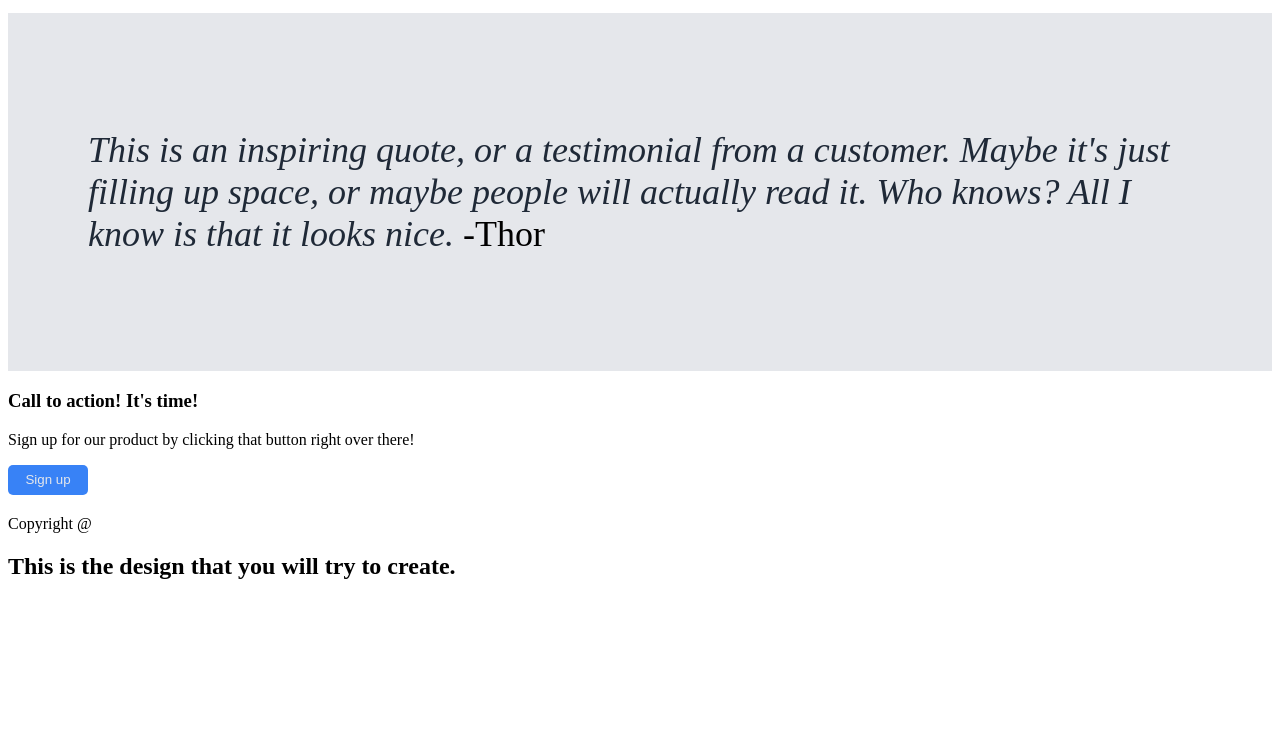
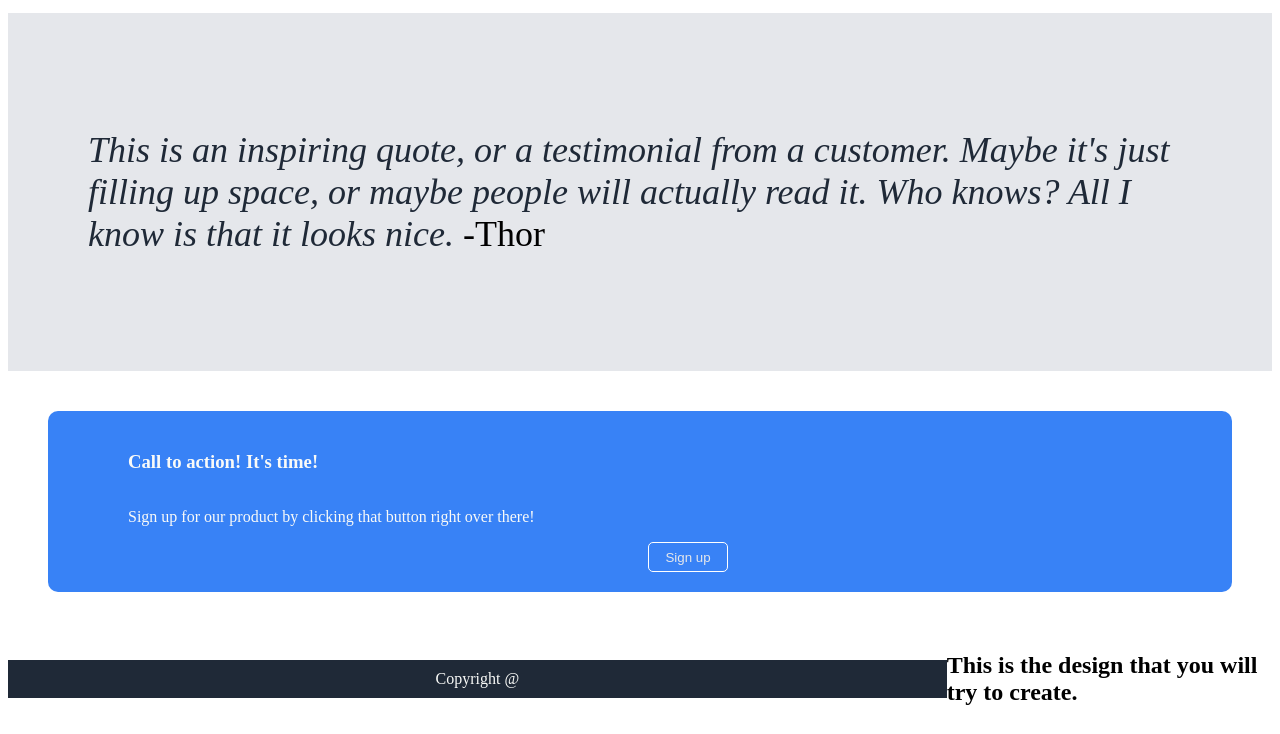
Before and after one commit to 1GORDON/Main-CSS-Project, a plain HTML site: page index.html in a window 1280 px wide. Shown: the part 725-1459 px from the top of the page. Before the commit the page ends 1325 px from the top, so only its background shows below. Drawn offline with Linux system fonts and the light colour scheme.

Commit message:
Add footer styles

```diff
--- a/index.html
+++ b/index.html
@@ -64,14 +64,14 @@
     </section>
 
 
-    <div>
+    <section class="action">
         <h3>Call to action! It's time!</h3>
         <p>Sign up for our product by clicking that button right over there!</p>
-        <button>Sign up</button>
-    </div>
+        <button class="button-2">Sign up</button>
+    </section>
 
     <footer>
-        <div>Copyright @</div>
+        <div class="bottom">Copyright @</div>
         <h2>This is the design that you will try to create.</h2>
     </footer>
 </body>
--- a/style.css
+++ b/style.css
@@ -192,3 +192,45 @@ nav .nav-bar {
     color: black;
     font-style: normal;
 }
+
+.action {
+    display: flex;
+    background-color: #3882F6;
+    border-radius: 10px;
+    margin: 40px;
+    color: #F9FAF8;
+    flex-direction: column;
+}
+
+.action h3 {
+    justify-content: center;
+    align-items: center;
+    margin-top: 20px;
+    padding-left: 80px;
+    padding-top: 20px;
+}
+
+.action p {
+    padding-left: 80px;
+}
+
+.action .button-2 {
+    border: 1px solid white;
+    margin-left: 600px;
+}
+
+footer {
+    display: flex;
+    align-items: center;
+    justify-content: column;
+}
+
+.bottom {
+    display: flex;
+    background-color: #1F2937;
+    color: #F9FAF8;
+    width: 100%;
+    align-self: center;
+    justify-content: center;
+    padding: 10px;
+}
```
